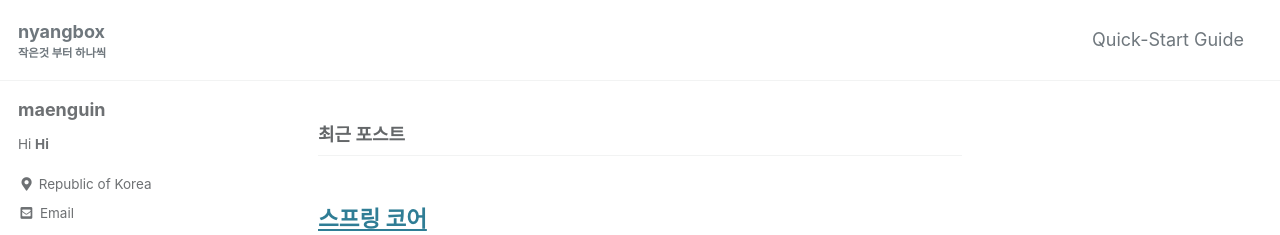
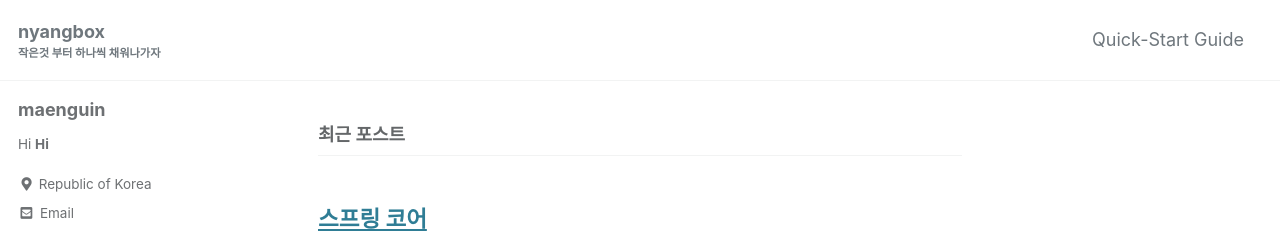
Before and after one commit to maenguin/maenguin.github.io, a Jekyll site: the page built from index.html, in a window 1280 px wide. Shown: the top 235 px of the page. Built offline with Jekyll 4.4.1, drawn with Linux system fonts in a browser that asks for light colours; cached includes are drawn as plain includes; the list of posts is cut into pages by our own code.

Commit message:
Update _config.yml

```diff
--- a/_config.yml
+++ b/_config.yml
@@ -18,7 +18,7 @@ minimal_mistakes_skin    : "default" # "air", "aqua", "contrast", "dark", "dirt"
 locale                   : "ko-KR"
 title                    : "냥박스"
 title_separator          : "-"
-subtitle                 : "작은것 부터 하나씩 "# site tagline that appears below site title in masthead
+subtitle                 : "작은것 부터 하나씩 채워나가자"# site tagline that appears below site title in masthead
 name                     : "maenguin"
 description              : "Hello World"
 url                      : "https://maenguin.github.io" # the base hostname & protocol for your site e.g. "https://mmistakes.github.io"
```
